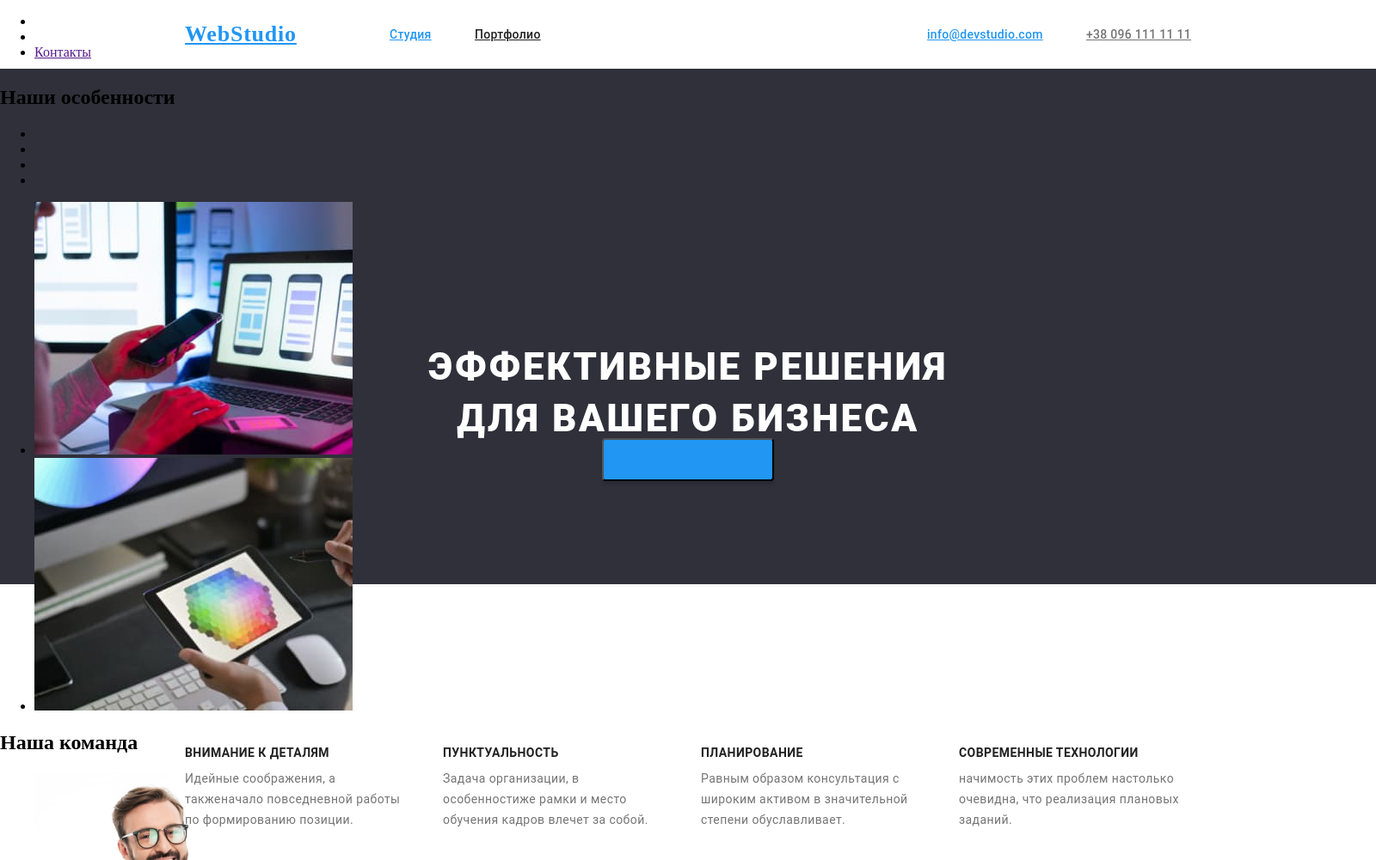
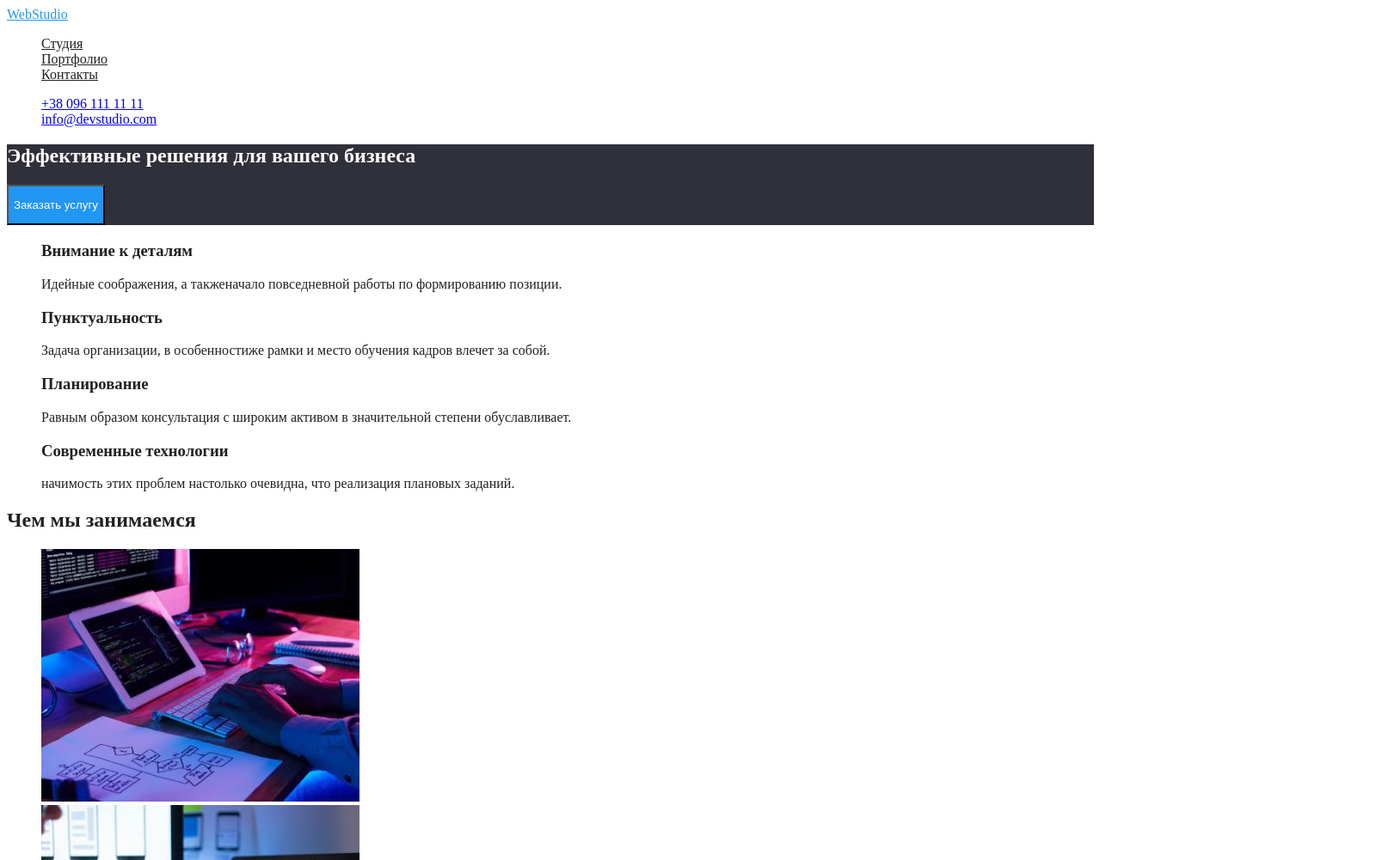
Before and after one commit to Evissen/goit-markup-hw-02, a plain HTML site: page index.html in a window 1280 px wide. Shown: the top 1001 px of the page at 86% size, 1600 px wide, since content can reach past the window. Drawn offline with Linux system fonts and the light colour scheme.

Commit message:
Начал правильную разметку CSS

```diff
--- a/css/styles.css
+++ b/css/styles.css
@@ -1,335 +1,39 @@
-.page-header {
-  position: absolute;
-  width: 1600px;
-  height: 80px;
-  left: 0px;
-  top: 0px;
-
-  background: #ffffff;
+/* цвет заголовков#212121; */
+/* цвет параграфа#757575; */
+/* бэк секции 3: #F5F4FA; */
+/* бэк первой секции и футер background: #2F303A; */
+/* цвет мейл и телефон в футере background: rgba(255, 255, 255, 0,6);
+ */
+body {
+  background-color: #ffffff;
+  color: #212121;
 }
 .logo {
-  position: absolute;
-  width: 145px;
-  height: 31px;
-  left: 215px;
-  top: 24px;
-
-  font-family: Raleway;
-  font-style: normal;
-  font-weight: bold;
-  font-size: 26px;
-  line-height: 31px;
-  /* identical to box height */
-
-  letter-spacing: 0.03em;
-
   color: #2196f3;
 }
-.studio {
-  position: absolute;
-  width: 49px;
-  height: 16px;
-  left: 453px;
-  top: 32px;
-
-  font-family: Roboto;
-  font-style: normal;
-  font-weight: 500;
-  font-size: 14px;
-  line-height: 16px;
-  letter-spacing: 0.02em;
-
+ul {
+  list-style: none;
+}
+.site-nav .link {
+  color: #212121;
+}
+.site-nav .link:hover,
+.site-nav .link:focus {
   color: #2196f3;
 }
-.portfolio {
-  position: absolute;
-  width: 77px;
-  height: 16px;
-  left: 552px;
-  top: 32px;
-
-  font-family: Roboto;
-  font-style: normal;
-  font-weight: 500;
-  font-size: 14px;
-  line-height: 16px;
-  letter-spacing: 0.02em;
-
+/* hero section */
+.hero {
+  background-color: #2f303a;
+}
+.hero-section {
+  color: #ffffff;
+}
+.hero-button {
+  background-color: #2196f3;
+}
+.hero-p {
+  color: #ffffff;
+}
+.section-title {
   color: #212121;
 }
-.contacts {
-  position: absolute;
-  width: 68px;
-  height: 16px;
-  left: 679px;
-  top: 32px;
-
-  font-family: Roboto;
-  font-style: normal;
-  font-weight: 500;
-  font-size: 14px;
-  line-height: 16px;
-  letter-spacing: 0.02em;
-
-  color: #212121;
-}
-.mail {
-  position: absolute;
-  width: 135px;
-  height: 16px;
-  left: 1078px;
-  top: 32px;
-
-  font-family: Roboto;
-  font-style: normal;
-  font-weight: 500;
-  font-size: 14px;
-  line-height: 16px;
-  letter-spacing: 0.02em;
-
-  color: #2196f3;
-}
-.tel {
-  position: absolute;
-  width: 122px;
-  height: 16px;
-  left: 1263px;
-  top: 32px;
-
-  font-family: Roboto;
-  font-style: normal;
-  font-weight: 500;
-  font-size: 14px;
-  line-height: 16px;
-  letter-spacing: 0.02em;
-
-  color: #757575;
-}
-.main {
-  position: absolute;
-  width: 1600px;
-  height: 600px;
-  left: 0px;
-  top: 80px;
-
-  background: #2f303a;
-}
-.h {
-  position: absolute;
-  width: 696px;
-  height: 120px;
-  left: 452px;
-  top: 280px;
-
-  font-family: Roboto;
-  font-style: normal;
-  font-weight: 900;
-  font-size: 44px;
-  line-height: 60px;
-  /* or 136% */
-
-  text-align: center;
-  letter-spacing: 0.06em;
-  text-transform: uppercase;
-
-  color: #ffffff;
-}
-.button {
-  position: absolute;
-  width: 200px;
-  height: 50px;
-  left: 700px;
-  top: 430px;
-
-  background: #2196f3;
-  box-shadow: 0px 4px 4px rgba(0, 0, 0, 0.15);
-  border-radius: 4px;
-}
-.button-word {
-  position: absolute;
-  width: 136px;
-  height: 30px;
-  left: 732px;
-  top: 440px;
-
-  font-family: Roboto;
-  font-style: normal;
-  font-weight: bold;
-  font-size: 16px;
-  line-height: 30px;
-  /* identical to box height, or 187% */
-
-  display: flex;
-  align-items: center;
-  text-align: center;
-  letter-spacing: 0.06em;
-
-  color: #ffffff;
-}
-.details {
-  position: absolute;
-  width: 270px;
-  height: 16px;
-  left: 215px;
-  top: 774px;
-
-  font-family: Roboto;
-  font-style: normal;
-  font-weight: bold;
-  font-size: 14px;
-  line-height: 16px;
-  letter-spacing: 0.03em;
-  text-transform: uppercase;
-
-  color: #212121;
-}
-.details1 {
-  position: absolute;
-  width: 270px;
-  height: 75px;
-  left: 215px;
-  top: 800px;
-
-  font-family: Roboto;
-  font-style: normal;
-  font-weight: normal;
-  font-size: 14px;
-  line-height: 24px;
-  /* or 171% */
-
-  letter-spacing: 0.03em;
-
-  color: #757575;
-}
-.punctual {
-  position: absolute;
-  width: 270px;
-  height: 16px;
-  left: 515px;
-  top: 774px;
-
-  font-family: Roboto;
-  font-style: normal;
-  font-weight: bold;
-  font-size: 14px;
-  line-height: 16px;
-  letter-spacing: 0.03em;
-  text-transform: uppercase;
-
-  color: #212121;
-}
-.plan {
-  position: absolute;
-  width: 270px;
-  height: 16px;
-  left: 815px;
-  top: 774px;
-
-  font-family: Roboto;
-  font-style: normal;
-  font-weight: bold;
-  font-size: 14px;
-  line-height: 16px;
-  letter-spacing: 0.03em;
-  text-transform: uppercase;
-
-  color: #212121;
-}
-.tech {
-  position: absolute;
-  width: 270px;
-  height: 16px;
-  left: 1115px;
-  top: 774px;
-
-  font-family: Roboto;
-  font-style: normal;
-  font-weight: bold;
-  font-size: 14px;
-  line-height: 16px;
-  letter-spacing: 0.03em;
-  text-transform: uppercase;
-
-  color: #212121;
-}
-.punctual1 {
-  position: absolute;
-  width: 270px;
-  height: 75px;
-  left: 515px;
-  top: 800px;
-
-  font-family: Roboto;
-  font-style: normal;
-  font-weight: normal;
-  font-size: 14px;
-  line-height: 24px;
-  /* or 171% */
-
-  letter-spacing: 0.03em;
-
-  color: #757575;
-}
-.plan1 {
-  position: absolute;
-  width: 270px;
-  height: 75px;
-  left: 815px;
-  top: 800px;
-
-  font-family: Roboto;
-  font-style: normal;
-  font-weight: normal;
-  font-size: 14px;
-  line-height: 24px;
-  /* or 171% */
-
-  letter-spacing: 0.03em;
-
-  color: #757575;
-}
-.tech1 {
-  position: absolute;
-  width: 270px;
-  height: 75px;
-  left: 1115px;
-  top: 800px;
-
-  font-family: Roboto;
-  font-style: normal;
-  font-weight: normal;
-  font-size: 14px;
-  line-height: 24px;
-  /* or 171% */
-
-  letter-spacing: 0.03em;
-
-  color: #757575;
-}
-.whatwedo {
-  position: absolute;
-  width: 376px;
-  height: 42px;
-  left: 612px;
-  top: 969px;
-
-  font-family: Roboto;
-  font-style: normal;
-  font-weight: bold;
-  font-size: 36px;
-  line-height: 42px;
-  text-align: center;
-  letter-spacing: 0.03em;
-
-  color: #212121;
-}
-.img1 {
-  position: absolute;
-  width: 370px;
-  height: 294px;
-  left: 215px;
-  top: 1061px;
-
-  background: url(close-up-image-programer-working-his-desk-office_1098-18707.jpg);
-  mix-blend-mode: normal;
-}
--- a/index.html
+++ b/index.html
@@ -8,61 +8,61 @@
     <link href="./css/styles.css" rel="stylesheet" />
   </head>
   <body>
-    <header class="page-header">
+    <header>
       <nav>
         <a lang="en" href="/" class="logo">Web<span>Studio</span></a>
-        <ul class="site-nav">
-          <li><a href="" class="studio">Студия</a></li>
+        <ul class="site-nav list">
+          <li><a href="/index.html" class="link">Студия</a></li>
           <li>
-            <a href="./portfolio.html" class="portfolio">Портфолио</a>
+            <a href="./portfolio.html" class="link">Портфолио</a>
           </li>
-          <li><a href="" class="contatcs">Контакты</a></li>
+          <li><a href="" class="link">Контакты</a></li>
         </ul>
       </nav>
       <ul>
-        <li><a href="tel:+380961111111" class="tel">+38 096 111 11 11</a></li>
         <li>
-          <a href="mailto:info@devstudio.com" class="mail"
-            >info@devstudio.com</a
-          >
+          <a href="tel:+380961111111">+38 096 111 11 11</a>
+        </li>
+        <li>
+          <a href="mailto:info@devstudio.com">info@devstudio.com</a>
         </li>
       </ul>
     </header>
 
-    <main class="main">
-      <section>
-        <h1 class="h">Эффективные решения для вашего бизнеса</h1>
-        <button type="button" class="button">
-          <p class="button-word">Заказать услугу</p>
+    <main>
+      <section class="hero">
+        <h1 class="hero-section">Эффективные решения для вашего бизнеса</h1>
+        <button type="button" class="hero-button">
+          <p class="hero-p">Заказать услугу</p>
         </button>
       </section>
-      <section>
-        <h2>Наши особенности</h2>
+      <section class="section">
+        <h2 hidden>Наши особенности</h2>
         <ul>
           <li>
-            <h3 class="details">Внимание к деталям</h3>
-            <p class="details1">
+            <h3 class="section-title">Внимание к деталям</h3>
+            <p>
               Идейные соображения, а такженачало повседневной работы по
               формированию позиции.
             </p>
           </li>
           <li>
-            <h3 class="punctual">Пунктуальность</h3>
-            <p class="punctual1">
+            <h3 class="section-title">Пунктуальность</h3>
+            <p>
               Задача организации, в особенностиже рамки и место обучения кадров
               влечет за собой.
             </p>
           </li>
           <li>
-            <h3 class="plan">Планирование</h3>
-            <p class="plan1">
+            <h3 class="section-title">Планирование</h3>
+            <p>
               Равным образом консультация с широким активом в значительной
               степени обуславливает.
             </p>
           </li>
           <li>
-            <h3 class="tech">Современные технологии</h3>
-            <p class="tech1">
+            <h3 class="section-title">Современные технологии</h3>
+            <p>
               начимость этих проблем настолько очевидна, что реализация плановых
               заданий.
             </p>
@@ -70,10 +70,10 @@
         </ul>
       </section>
 
-      <section>
-        <h2 class="whatwedo">Чем мы занимаемся</h2>
+      <section class="section">
+        <h2 class="section-title">Чем мы занимаемся</h2>
         <ul>
-          <li class="img1">
+          <li>
             <img
               src="./images/img1.jpg"
               alt="программирование и вёрстка"
@@ -96,8 +96,8 @@
           </li>
         </ul>
       </section>
-      <section>
-        <h2>Наша команда</h2>
+      <section class="section">
+        <h2 class="section-title">Наша команда</h2>
         <ul>
           <li>
             <img
@@ -105,13 +105,13 @@
               alt="фото Игоря Демьяненко"
               width="270"
             />
-            <h3>Игорь Демьяненко</h3>
+            <h3 class="section-title">Игорь Демьяненко</h3>
             <p lang="en">Product Designer</p>
           </li>
 
           <li>
             <img src="./images/img5.jpg" alt="фото Ольги Репиной" width="270" />
-            <h3>Ольга Репина</h3>
+            <h3 class="section-title">Ольга Репина</h3>
             <p lang="en">Frontend Developer</p>
           </li>
           <li>
@@ -120,7 +120,7 @@
               alt="фото Николая Тарасова"
               width="270"
             />
-            <h3>Николай Тарасов</h3>
+            <h3 class="section-title">Николай Тарасов</h3>
             <p lang="en">Marketing</p>
           </li>
           <li>
@@ -129,3 +129,19 @@
               alt="фото Михаила Ермакова"
               width="270"
             />
+            <h3 class="section-title">Михаил Ермаков</h3>
+            <p lang="en">UI Designer</p>
+          </li>
+        </ul>
+      </section>
+    </main>
+    <footer>
+      <a lang="en" href="/">Web<span>Studio</span></a>
+      <address>г. Киев, пр-т Леси Украинки, 26</address>
+      <ul>
+        <li><a href="mailto:info@example.com">info@example.com</a></li>
+        <li><a href="tel:+380991111111">+38 099 111 11 11</a></li>
+      </ul>
+    </footer>
+  </body>
+</html>
```
Also changed, not shown: portfolio.html (+3 -3 lines).
